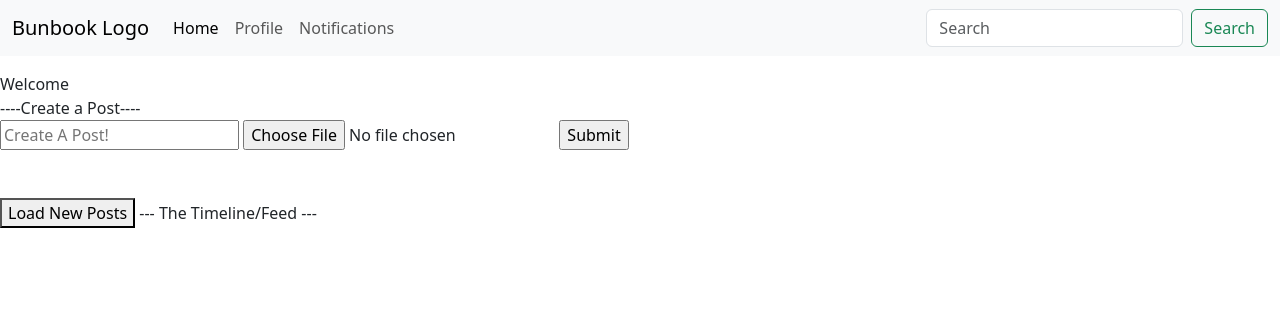
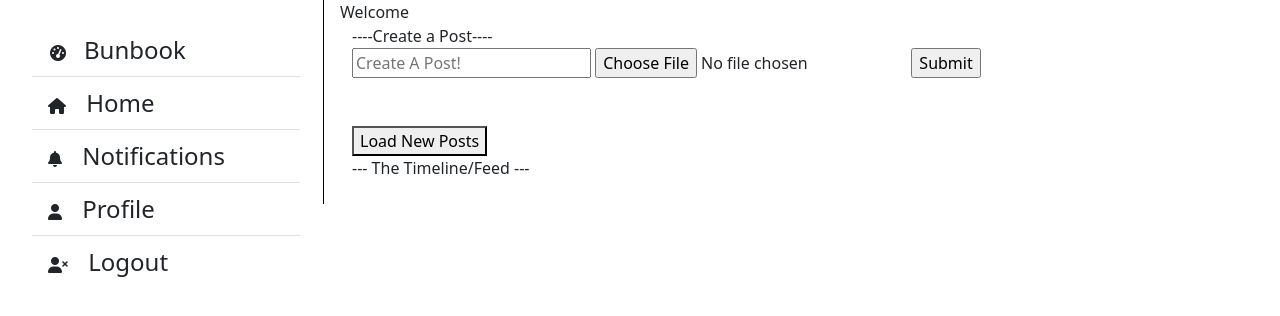
Before and after one commit to mellodynguyen/bunbook, a Flask app: page /home in a window 1280 px wide. Shown: the top 316 px of the page. Run offline with Flask 3, Linux system fonts and the light colour scheme; data that the repository does not hold is empty.

Commit message:
changed navbar to side bar and added user content blocks

```diff
--- a/static/css/style.css
+++ b/static/css/style.css
@@ -1,21 +1,45 @@
 .postblock {
     border: 5px black;
     border-style: dotted;
-    width: 500px;
+    max-width: 500px;
 }
 
 .postimages {
     height: 200px;
-    width: 200px;
+    max-width: 200px;
 }
 
 .replyblock {
     border: 2px black;
     border-style: dotted;
+    max-width: 300px;
+}
+
+.content {
+    /* set content div from the left nav bar to the end of page to 1300px wide */
+    max-width: 1300px;
+            width: 100%;
+    margin: 0 auto;
+}
+
+@media (max-width: 576px) {
+    /* Hide text in the sidebar on screens smaller than 576px */
+    .sidebar-text {
+        display: none;
+    }
+}
+/* body {
+    background-color: black;
+} */
+
+.sidebar {
     width: 300px;
 }
 
-.profilepicture {
-    height: 100px;
-    width: 100px;
+.sidebar-text {
+    font-size: 1.5em;
 }
+
+.borderge {
+    border-right: solid 1px black;
+}
--- a/templates/feedprofilebase.html
+++ b/templates/feedprofilebase.html
@@ -4,6 +4,9 @@
     <meta charset="utf-8">
     <meta name="viewport" content="width=device-width, initial-scale=1">
     <title>{% block title %}{% endblock %}</title>
+
+    <!-- Font Awesome CSS (icons) -->
+    <link rel="stylesheet" href="https://cdnjs.cloudflare.com/ajax/libs/font-awesome/6.0.0/css/all.min.css">
 
     <!-- Bootstrap CSS -->
     <link href="https://cdn.jsdelivr.net/npm/bootstrap@5.3.2/dist/css/bootstrap.min.css"
@@ -13,6 +16,7 @@
     <link rel="stylesheet" href="../static/css/style.css">
   </head>
   <body>
+    <div class="content">
     <!-- {# For demo purposes, show our sessions #} -->
     <!-- {% if session %}
 
@@ -20,41 +24,63 @@
     {{ session }}
 
     {% endif %} -->
+    <!-- mx = margin -->
+    <div class="container-fluid mx-1">
+      <div class="row">
+        <div class="col-lg-3 borderge">
           <!-- Nav Bar -->
-    <nav class="navbar navbar-expand-lg bg-body-tertiary">
-      <div class="container-fluid">
-        <button class="navbar-toggler" type="button" data-bs-toggle="collapse" data-bs-target="#navbarTogglerDemo01" aria-controls="navbarTogglerDemo01" aria-expanded="false" aria-label="Toggle navigation">
-          <span class="navbar-toggler-icon"></span>
-        </button>
-        <div class="collapse navbar-collapse" id="navbarTogglerDemo01">
-          <a class="navbar-brand" href="#">Bunbook Logo</a>
-          <ul class="navbar-nav me-auto mb-2 mb-lg-0">
-            <li class="nav-item">
-              <a class="nav-link active" aria-current="page" href="/home">Home</a>
-            </li>
-            <li class="nav-item">
-              <a class="nav-link" href="/profile">Profile</a>
-            </li>
-            <li class="nav-item">
-              <a class="nav-link" href="/notifications">Notifications</a>
-            </li>
-          </ul>
-          <!-- Update this to be able to search for other users -->
-          <form class="d-flex" role="search">
-            <input class="form-control me-2" type="search" placeholder="Search" aria-label="Search">
-            <button class="btn btn-outline-success" type="submit">Search</button>
-          </form>
+          <nav class="d-lg-block sidebar bg-white position-fixed">
+            <div class="position-sticky w-100">
+              <div class="list-group list-group-flush mx-3 mt-4">
+                <a
+                  href="/home"
+                  class="list-group-item list-group-item-action py-2 ripple"
+                  aria-current="true"
+                  >
+                  <i class="fas fa-tachometer-alt fa-fw me-3">
+                    </i><span class="sidebar-text">Bunbook</span>
+                </a>
+                <a
+                  href="/home"
+                  class="list-group-item list-group-item-action py-2 ripple">
+                  <i class="fa-solid fa-house me-3"></i>
+                  <span class="sidebar-text">Home</span>
+                </a>
+                <a
+                  href="/notifications"
+                  class="list-group-item list-group-item-action py-2 ripple">
+                  <i class="fa-solid fa-bell me-3"></i>
+                  <span class="sidebar-text">Notifications</span></a>
+                <a
+                  href="/profile"
+                  class="list-group-item list-group-item-action py-2 ripple">
+                  <i class="fa-solid fa-user me-3"></i>
+                  <span class="sidebar-text">Profile</span>
+                </a>
+                <a
+                href="/logout"
+                class="list-group-item list-group-item-action py-2 ripple">
+                <i class="fa-solid fa-user-xmark me-3"></i>
+                <span class="sidebar-text">Logout</span>
+              </a>
               </div>
             </div>
           </nav>
-    <ul>
+          </div>
+          <!-- <ul>
               {% for message in get_flashed_messages() %}
                 <li>{{ message }}</li>
               {% endfor %}
-      </ul>
+            </ul> -->
+      <div class="col-8 mx-1">
       {% block content %}
 
       {% endblock %}
+        </div>
+      </div>
+    </div>
+  </div>
     <script src="/static/js/feedscript.js"></script>
+    <script src="https://cdn.jsdelivr.net/npm/bootstrap@5.0.1/dist/js/bootstrap.bundle.min.js" integrity="sha384-gtEjrD/SeCtmISkJkNUaaKMoLD0//ElJ19smozuHV6z3Iehds+3Ulb9Bn9Plx0x4" crossorigin="anonymous"></script>
   </body>
 </html>
--- a/templates/home.html
+++ b/templates/home.html
@@ -3,9 +3,9 @@
 {% block title %}Bunbook Home{% endblock %}
 
 {% block content %}
-
 Welcome {{ session["screenname"] }}
 <br>
+<div class="container">
   <!-- Create a Post form -->
   ----Create a Post----
   <form id="createpost" action="/create-post" method="post" enctype="multipart/form-data">
@@ -13,17 +13,20 @@ Welcome {{ session["screenname"] }}
     <input type="file" name="my-file">
     <input type="submit">
   </form>
-
+</div>
 <br>
 
+<div class="container">
 <!-- The Timeline/Feed  -->
 <br>
 <button id="load-new-posts-button">Load New Posts</button>
+<br>
 --- The Timeline/Feed ---
-
+</div>
 <br>
 <div id="timeline">
   {% for post in posts %}
+    <div class="container">
       <div class="postblock">
         username: {{ post.user.screenname }}
         <br>
```
Also changed, not shown: templates/profile.html (+19 -4 lines). Lines whose indentation alone changed are shown as unchanged.
